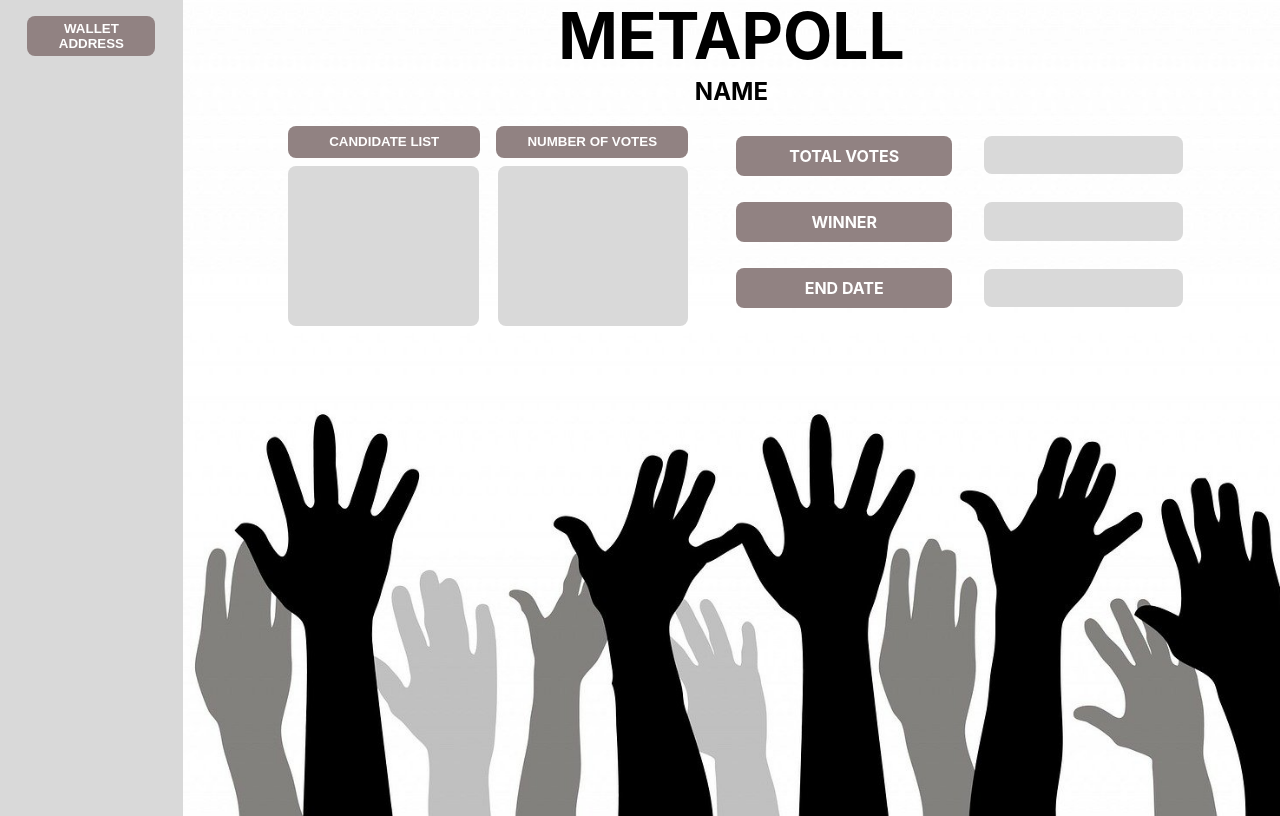
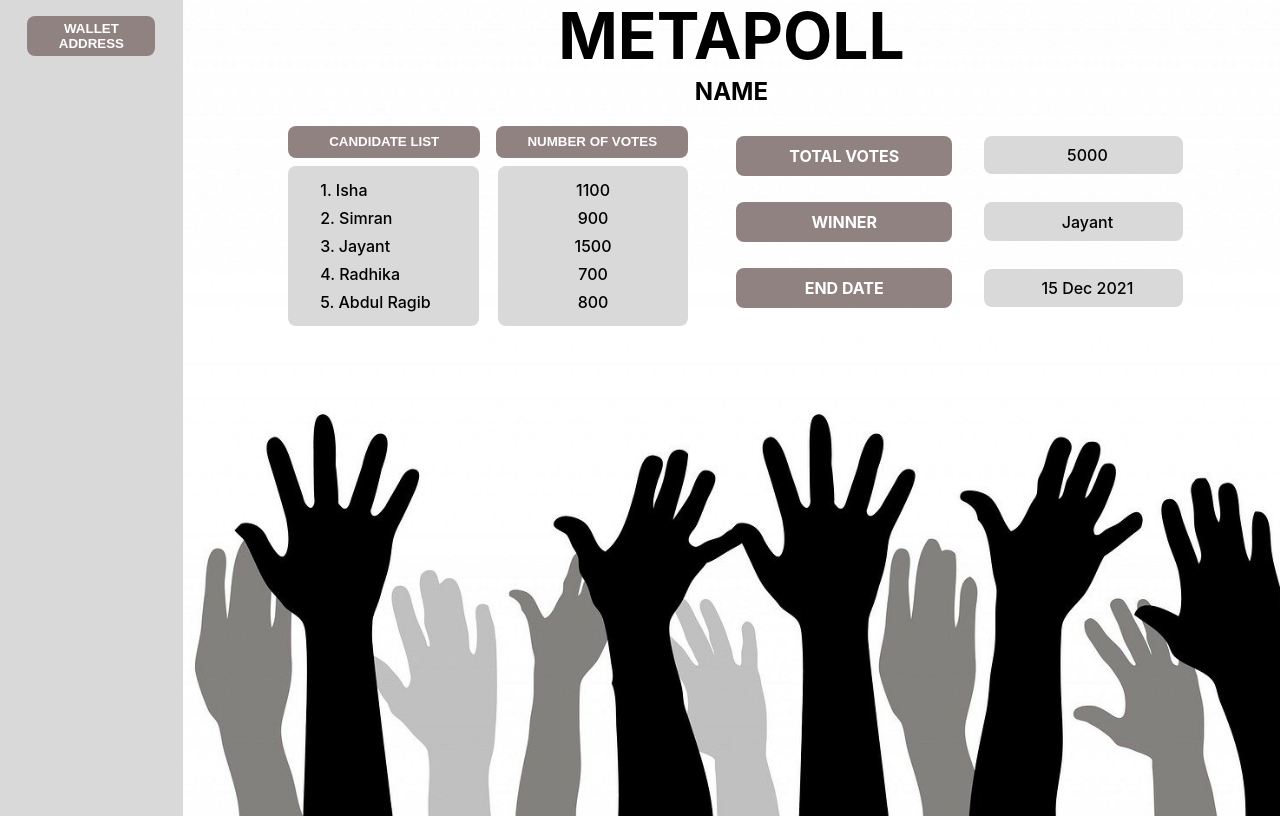
Before and after one commit to abdulragib/Meta-Poll, a React (Create React App) app: page /Meta-Poll/admin/campaign-list/Ended-campaign in a window 1280 px wide. Built offline with nearby package versions, Linux system fonts and the light colour scheme; the HTML template or start-up script is replaced by a standard one.

Commit message:
CampaignList -> EndedCampaign Content Added

```diff
--- a/src/Components/CampaignList-EndedCampaign/EndedCampaign.css
+++ b/src/Components/CampaignList-EndedCampaign/EndedCampaign.css
@@ -60,10 +60,24 @@
 }
 
 .right-ec-data-container-item-one{
-    width:11.9rem;
+  display:flex;
+  flex-direction: column;
+  justify-content: center;
+  align-items: flex-start;
+  gap:0.5rem;
+  font-weight: 500;
+  padding-left:2rem;
+    width:9.9rem;
     height:10rem;
     background-color: var(--sideBar);
     border-radius: 0.5rem;
+}
+
+.two{
+  padding-left: 0rem;
+  justify-content: center;
+  align-items: center;
+  width:11.9rem;
 }
 
 .right-ec-part-two-btn-group{
@@ -86,6 +100,10 @@
 }
 
 .right-ec-data-container-item-two{
+  display:flex;
+  justify-content: center;
+  align-items: center;
+  font-weight: 500;
     width:11.9rem;
     height:2.4rem;
     background-color: var(--sideBar);
--- a/src/Components/CampaignList-EndedCampaign/EndedCampaign.jsx
+++ b/src/Components/CampaignList-EndedCampaign/EndedCampaign.jsx
@@ -18,8 +18,20 @@ const EndedCampaign = () => {
               <button className="btn btn-right">NUMBER OF VOTES</button>
             </div>
             <div className="right-ec-data-container-one">
-              <div className="right-ec-data-container-item-one"></div>
-              <div className="right-ec-data-container-item-one"></div>
+              <div className="right-ec-data-container-item-one">
+                 <div>1. Isha</div>
+                 <div>2. Simran</div>
+                 <div>3. Jayant</div>
+                 <div>4. Radhika</div>
+                 <div>5. Abdul Ragib</div>
+              </div>
+              <div className="right-ec-data-container-item-one two">
+                <div>1100</div>
+                <div>900</div>
+                <div>1500</div>
+                <div>700</div>
+                <div>800</div>
+              </div>
             </div>
           </div>
 
@@ -31,9 +43,16 @@ const EndedCampaign = () => {
               <div className="btn btn-right">END DATE</div>
             </div>
             <div className="right-ec-data-container-two">
-              <div className="right-ec-data-container-item-two"></div>
-              <div className="right-ec-data-container-item-two"></div>
-              <div className="right-ec-data-container-item-two"></div>
+              <div className="right-ec-data-container-item-two">
+                 5000
+              </div>
+
+              <div className="right-ec-data-container-item-two">
+                 Jayant
+              </div>
+              <div className="right-ec-data-container-item-two">
+                  15 Dec 2021
+              </div>
             </div>
           </div>
         </div>
```
